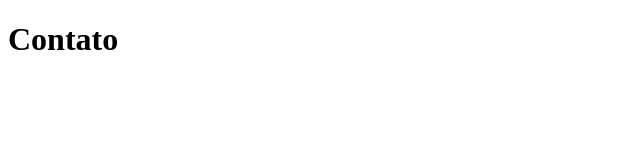
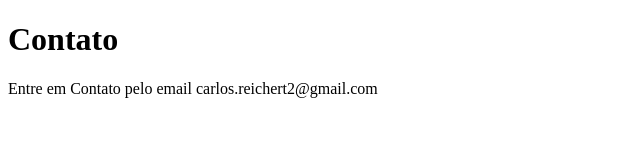
Before and after one commit to carlosreichert/sistema-de-cadastro, a plain HTML site: page contato.html in a window 1280 px wide. Shown: the whole page, without its empty margins (0-640 px from the left). Drawn offline with Linux system fonts and the light colour scheme.

Commit message:
adicionando o email de contato

```diff
--- a/contato.html
+++ b/contato.html
@@ -8,5 +8,6 @@
 </head>
 <body>
     <h1>Contato</h1>
+    <p>Entre em Contato pelo email carlos.reichert2@gmail.com</p>
 </body>
 </html>
```
